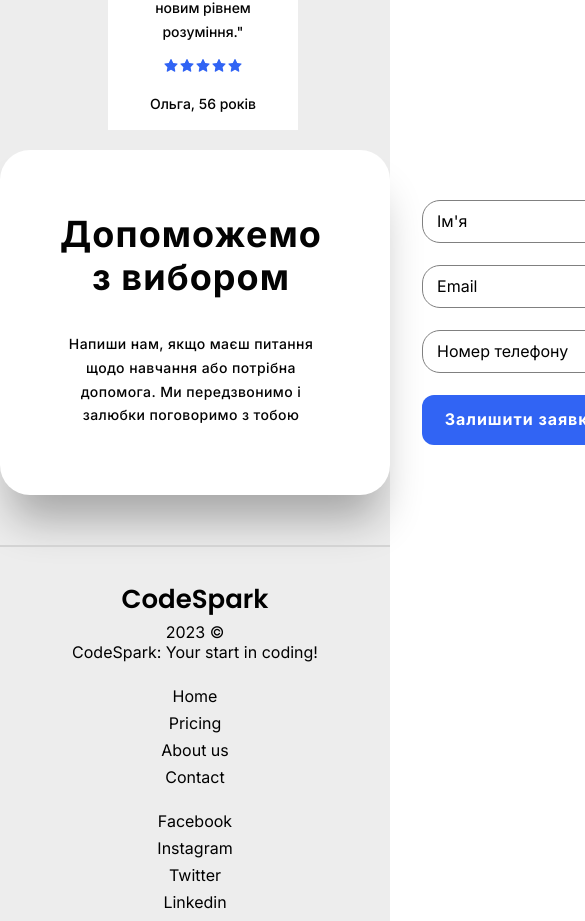
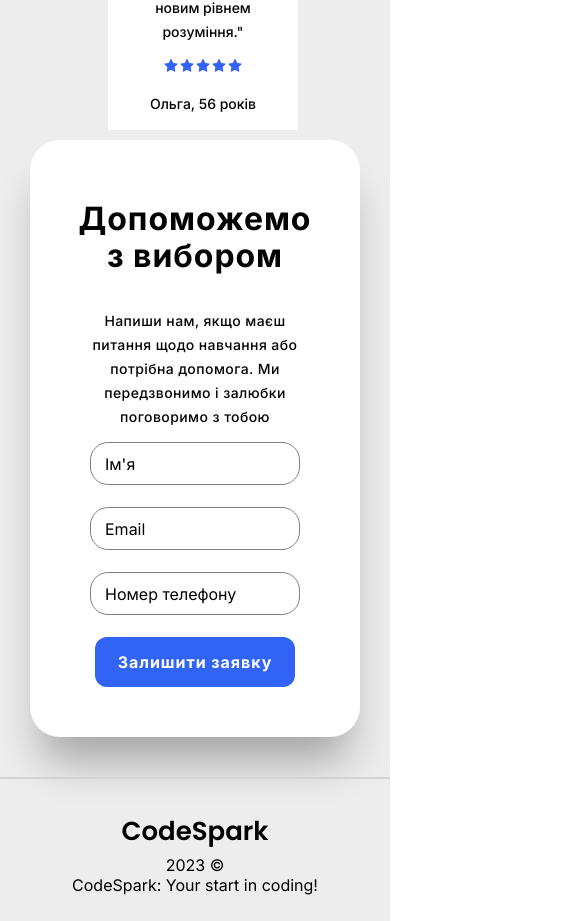
Before and after one commit to Makssik/codespark, a React (Create React App) app: page / in a window 390 px wide. Shown: the part 3799-4720 px from the top of the page, 585 px wide, since content can reach past the window. Built offline with nearby package versions, Linux system fonts and the light colour scheme.

Commit message:
Update _form-section.scss

```diff
--- a/src/components/FormSection/_form-section.scss
+++ b/src/components/FormSection/_form-section.scss
@@ -1,5 +1,5 @@
 .form-section {
-    margin-bottom: 40px;
+  margin-bottom: 40px;
   .container {
     display: flex;
     padding: 50px 60px;
@@ -8,16 +8,29 @@
     box-shadow: $box-shadow;
 
     justify-content: space-between;
-    .half-wrapper{
-        max-width: 400px;
+    .half-wrapper {
+      max-width: 400px;
 
-        margin-right: 100px;
+      // margin-right: 100px;
     }
-    form{
-        margin: 0;
+    form {
+      margin: 0;
     }
     & > * {
       flex: 0 1 50%;
     }
   }
+  @media screen and (max-width:768px) {
+    padding: 0 30px;
+    .container{
+      flex-direction: column;
+      align-items: center;
+    }
+  }
+
+  @media screen and (max-width:425px) {
+    h2{
+      font-size: 32px;
+    }
+  }
 }
```
